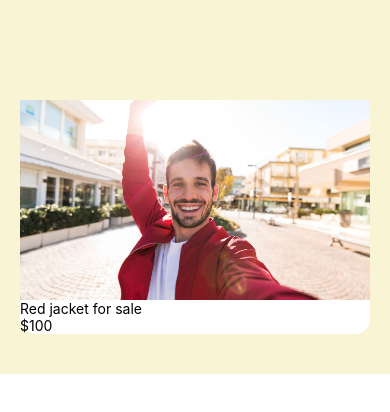
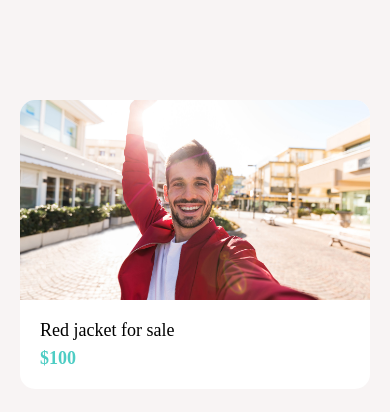
Before and after one commit to sean-slaughter/react-native-tutorial, a React Native app: screen / in a window 390 px wide. Shown: the top 412 px of the page. Built offline with nearby package versions, Linux system fonts and the light colour scheme.

Commit message:
Create card component

```diff
--- a/App.js
+++ b/App.js
@@ -14,7 +14,7 @@ import Card from "./app/components/Card";
 export default function App() {
   return (
       <View style={{
-        backgroundColor: '#f8f4d4',
+        backgroundColor: '#f8f4f4',
         padding: 20,
         paddingTop: 100,
       }}>
--- /dev/null
+++ b/app/components/AppText.js
@@ -0,0 +1,17 @@
+import React from 'react';
+import { Platform, StyleSheet, Text } from 'react-native';
+
+function AppText({children, style}) {
+    return (
+       <Text style={[styles.text, style]}>{children}</Text>
+    );
+}
+
+const styles = StyleSheet.create({
+    text: {
+        fontSize: 18,
+        fontFamily: Platform.OS === "android" ? "Roboto" : "Avenir"
+    }
+})
+
+export default AppText;
--- a/app/components/Card.js
+++ b/app/components/Card.js
@@ -1,14 +1,17 @@
 import React from 'react';
 import { Image, StyleSheet, Text, View } from 'react-native';
 import colors from '../config/colors'
+import AppText from './AppText';
 
 
 function Card({title, subTitle, image}) {
     return (
        <View style={styles.card}>
            <Image style={styles.image} source={image}/>
-           <Text>{title}</Text>
-           <Text>{subTitle}</Text>
+           <View style={styles.detailsContainer}>
+            <AppText style={styles.title}>{title}</AppText>
+            <AppText style={styles.subTitle}>{subTitle}</AppText>
+           </View>
        </View>
     );
 }
@@ -18,10 +21,22 @@ const styles = StyleSheet.create({
         borderRadius: 15,
         backgroundColor: colors.white,
         marginBottom: 20,
+        overflow: "hidden"
     },
     image: {
         width: '100%',
         height: 200
+    },
+    detailsContainer: {
+        padding: 20,
+
+    },
+    title: {
+        marginBottom: 7
+    },
+    subTitle: {
+        color: colors.secondary,
+        fontWeight: "bold"
     }
 })
 
```
